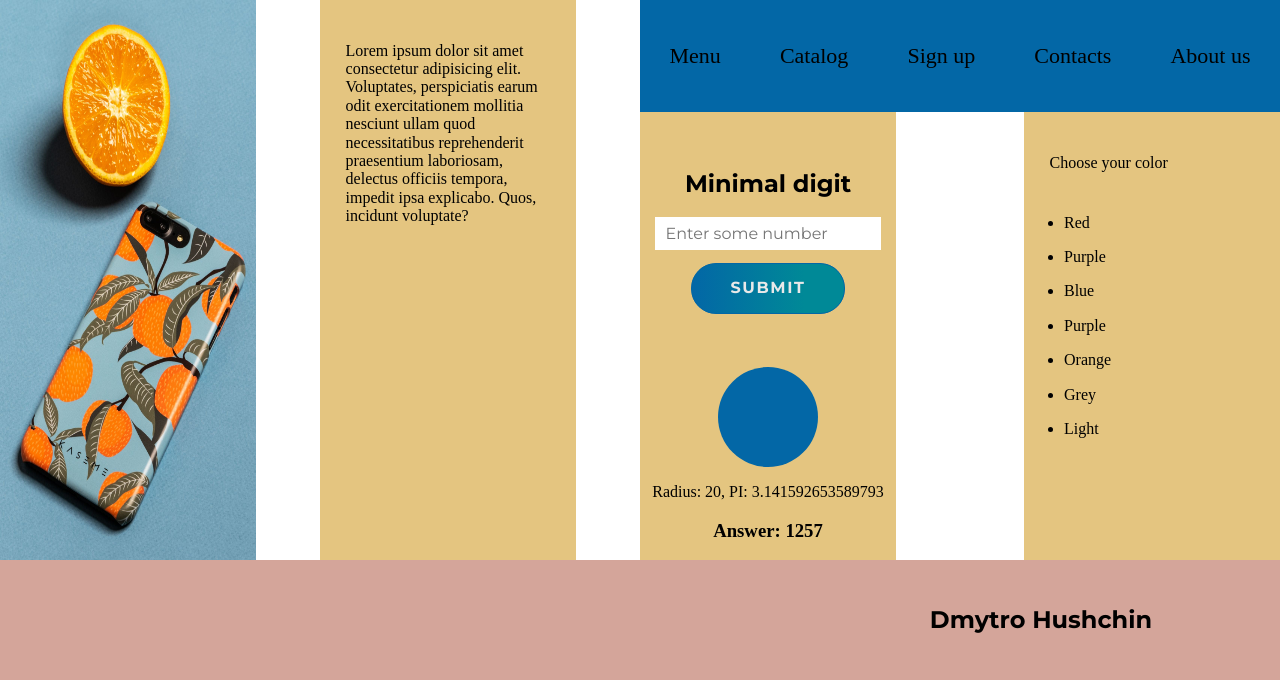
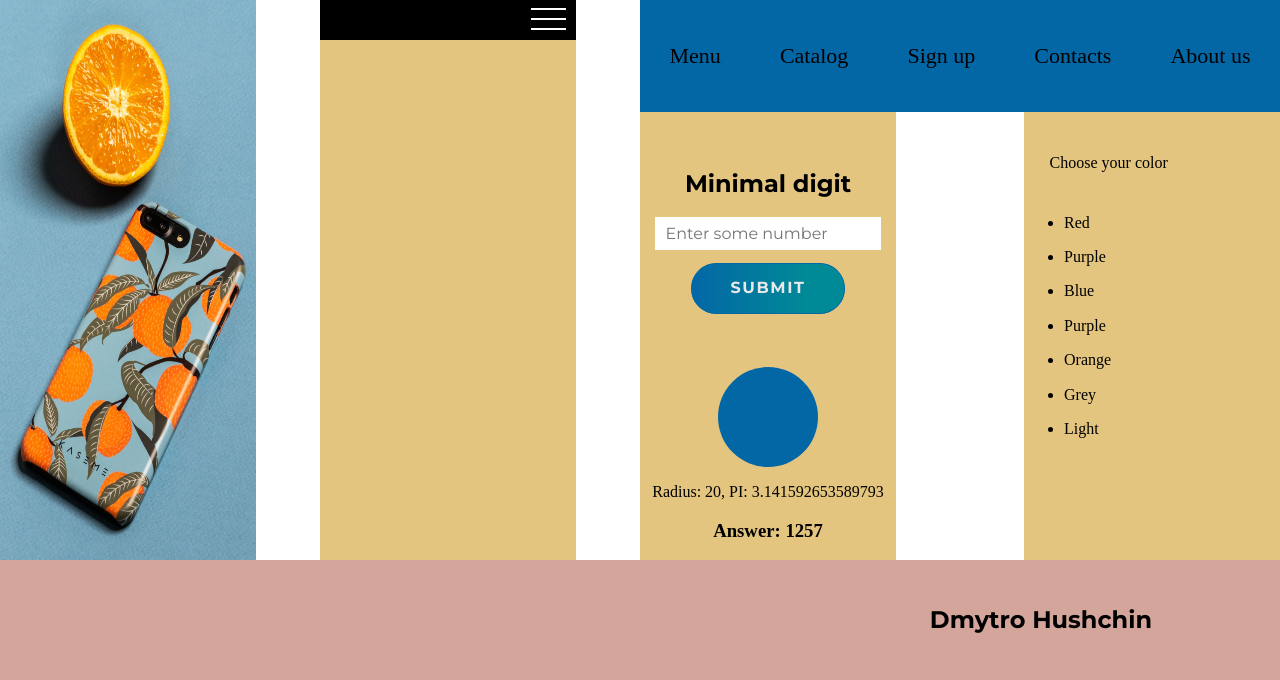
Before and after one commit to DHushchin/WebBasics, a Flask app: page / in a window 1280 px wide. Shown: the part 120-800 px from the top of the page. Run offline with Flask 2, Linux system fonts and the light colour scheme.

Commit message:
Burger menu

```diff
--- a/package.json
+++ b/package.json
@@ -25,6 +25,7 @@
   "homepage": "https://github.com/DHushchin/WebBasics#readme",
   "devDependencies": {
     "eslint": "^8.2.0",
+    "eslint-plugin-sonarjs": "^0.10.0",
     "husky": "^7.0.2",
     "prettier": "^2.4.1",
     "stylelint": "^13.13.1",
--- a/static/css/style.css
+++ b/static/css/style.css
@@ -67,6 +67,94 @@ header > p {
   height: 100%;
   margin: 0 10% 0 0;
   background-color: var(--light-color);
+}
+
+.wrapper {
+  width: 100%;
+  background-color: var(--black-color);
+  position: relative;
+  color: var(--white-color);
+  text-align: center;
+  height: 40px;
+}
+
+#check-menu {
+  display: none;
+}
+
+.wrapper > label {
+  display: block;
+  position: absolute;
+  left: 0;
+  top: 0;
+  width: 100%;
+  height: 100%;
+  cursor: pointer;
+  z-index: 2;
+  line-height: 40px;
+}
+
+.burger-line {
+  position: absolute;
+  top: 8px;
+  right: 10px;
+  width: 35px;
+  height: 2px;
+  background-color: var(--white-color);
+  transition: 0.5s all;
+}
+
+.second,
+.third {
+  top: 18px;
+}
+
+.fourth {
+  top: 28px;
+}
+
+.burger-menu {
+  display: block;
+  position: absolute;
+  width: 100%;
+  bottom: 0;
+  left: 0;
+  transform: translateY(100%);
+  max-height: 0;
+  font-size: 0;
+  overflow: hidden;
+  transition: 0.5s all;
+}
+
+.burger-menu > a {
+  display: block;
+  width: 100%;
+  padding: 10px;
+  color: var(--white-color);
+  text-decoration: none;
+  border-top: 1px solid rgba(255, 255, 255, 0.3);
+  background-color: var(--black-color);
+}
+
+#check-menu:checked ~ .burger-menu {
+  max-height: 500px;
+  font-size: 16px;
+}
+
+#check-menu:checked ~ .first {
+  display: none;
+}
+
+#check-menu:checked ~ .second {
+  transform: rotate(45deg);
+}
+
+#check-menu:checked ~ .third {
+  transform: rotate(-45deg);
+}
+
+#check-menu:checked ~ .fourth {
+  display: none;
 }
 
 .right-place > aside {
--- a/templates/index.html
+++ b/templates/index.html
@@ -30,12 +30,21 @@
           />
         </aside>
         <main>
-          <p>
-            Lorem ipsum dolor sit amet consectetur adipisicing elit. Voluptates,
-            perspiciatis earum odit exercitationem mollitia nesciunt ullam quod
-            necessitatibus reprehenderit praesentium laboriosam, delectus
-            officiis tempora, impedit ipsa explicabo. Quos, incidunt voluptate?
-          </p>
+          <div class="wrapper">
+            <input type="checkbox" id="check-menu" />
+            <label for="check-menu"></label>
+            <div class="burger-line first"></div>
+            <div class="burger-line second"></div>
+            <div class="burger-line third"></div>
+            <div class="burger-line fourth"></div>
+            <nav class="burger-menu">
+              <a href="/">Menu</a>
+              <a href="/catalog">Catalog</a>
+              <a href="/sign_up">Sign up</a>
+              <a href="/contacts">Contacts</a>
+              <a href="/about">About us</a>
+            </nav>
+          </div>
         </main>
       </section>
       <section class="right-place">
```
Also changed, not shown: templates/about.html (+15 -8 lines), templates/catalog.html (+15 -8 lines), templates/contacts.html (+15 -8 lines), templates/sign_up.html (+15 -8 lines), .eslintrc.json, .stylelintrc.json, package-lock.json, 1 other file.
